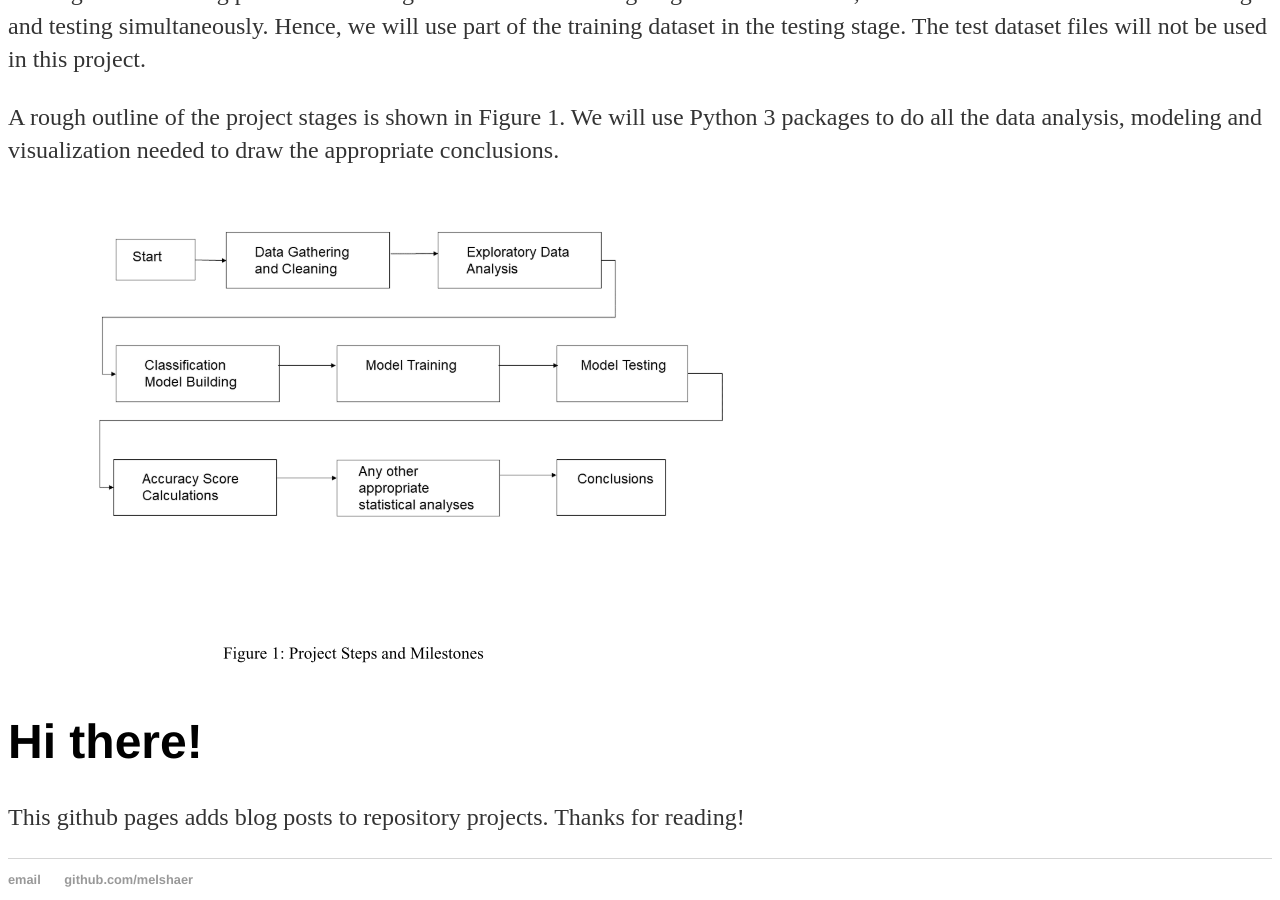
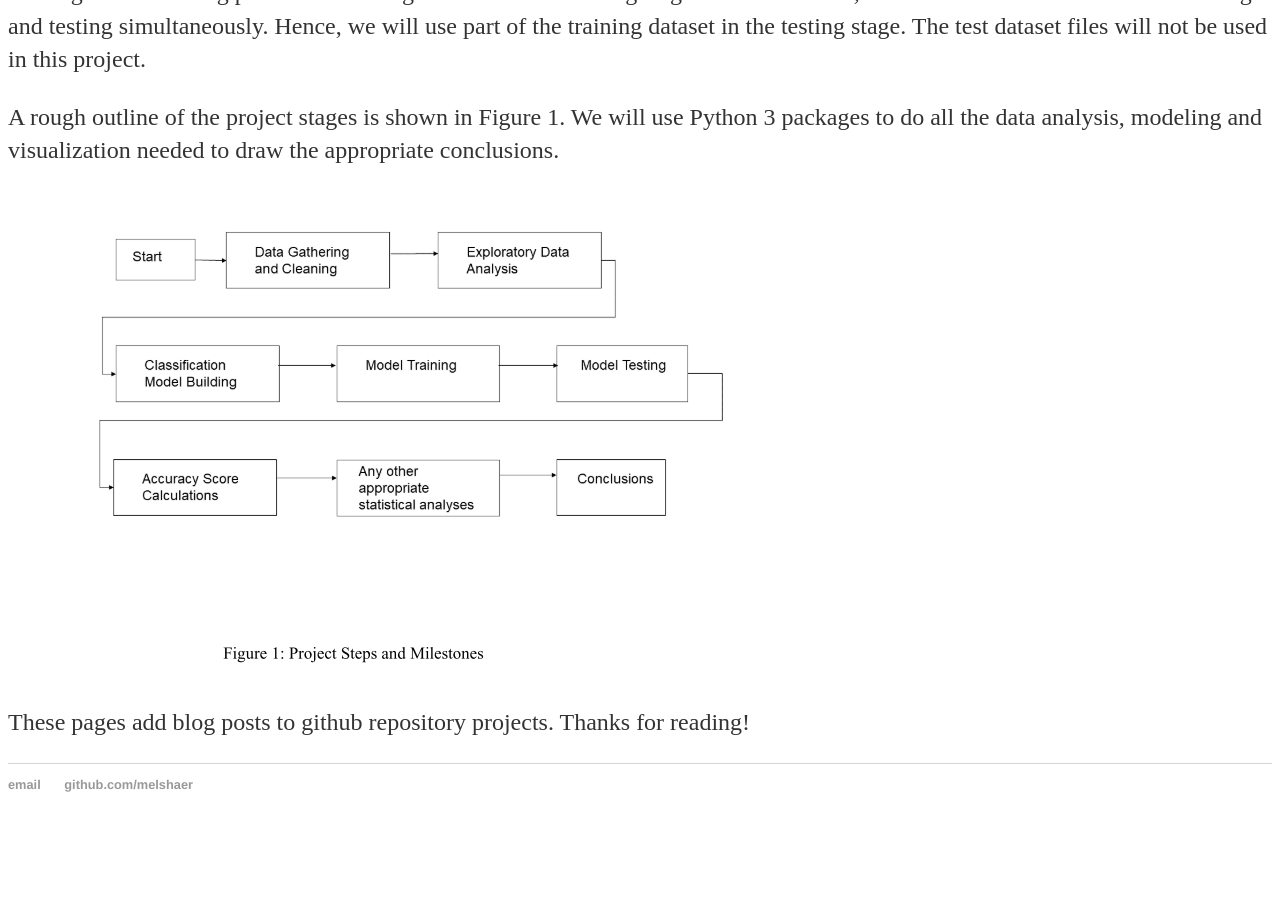
Before and after one commit to melshaer/melshaer.github.io, a Jekyll site: the page built from _posts/2020-05-26-urban-sound-classification.md, in a window 1280 px wide and 900 px high, scrolled down 830 px. Built offline with Jekyll 4.4.1, drawn with Linux system fonts in a browser that asks for light colours; our own code applies the rules of GitHub Pages for plain Markdown files; after the commit the page ends 1635 px from its top, so only the background shows below that.

Commit message:
Update default.html

```diff
--- a/_layouts/default.html
+++ b/_layouts/default.html
@@ -34,9 +34,7 @@
 
     		<div class="blurb">
 
-        		<h1>Hi there!</h1>
-
-				<p>This github pages adds blog posts to repository projects. Thanks for reading!</p>
+				<p>These pages add blog posts to github repository projects. Thanks for reading!</p>
 
     		</div><!-- /.blurb -->
 
```
